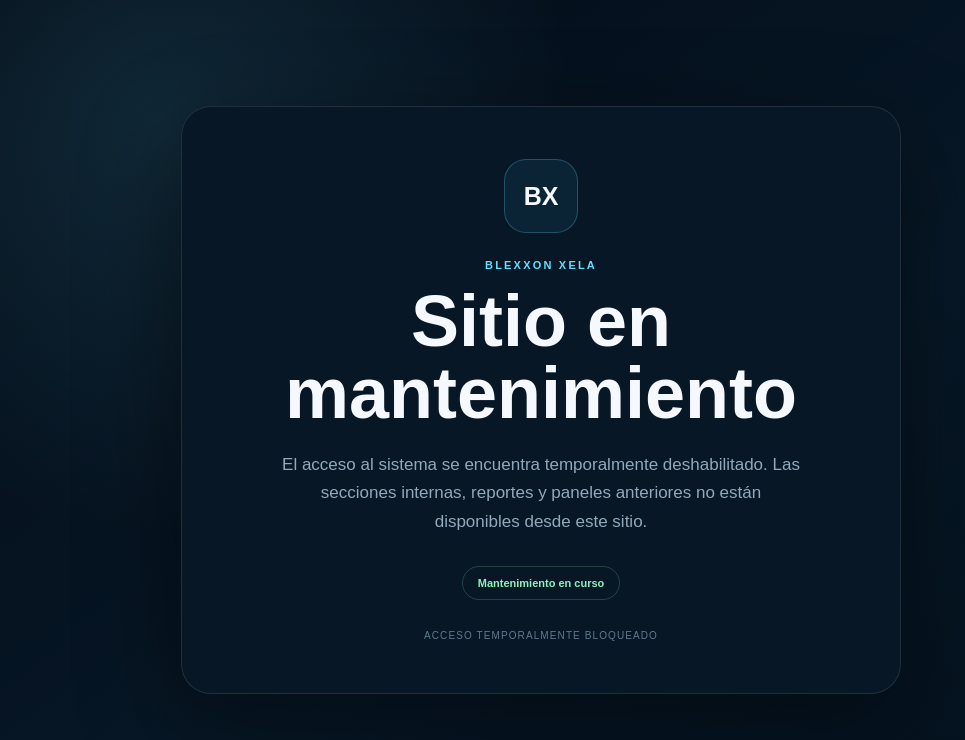
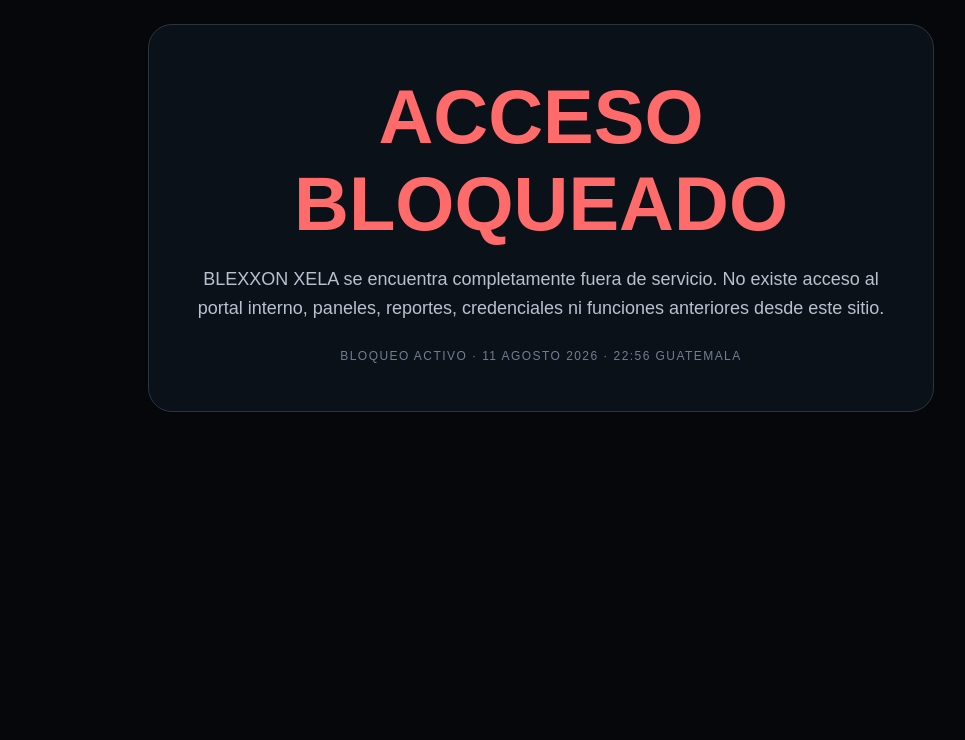
Before and after one commit to GUATEGAMES/BLEXXON-XELA., a plain HTML site: page index.html in a window 1280 px wide. Shown: the whole page, without its empty margins (99-1064 px from the left). Drawn offline with Linux system fonts and the light colour scheme.

Commit message:
Apply hard BLEXXON access block

```diff
--- a/index.html
+++ b/index.html
@@ -1,31 +1,22 @@
 <!doctype html>
 <html lang="es">
 <head>
-  <meta charset="utf-8">
-  <meta name="viewport" content="width=device-width,initial-scale=1,viewport-fit=cover">
-  <meta name="robots" content="noindex,nofollow,noarchive">
-  <meta name="color-scheme" content="dark">
-  <title>BLEXXON XELA | Mantenimiento</title>
-  <style>
-    *{box-sizing:border-box}html,body{margin:0;min-height:100%;background:#030914;color:#f5f8fc;font-family:Arial,sans-serif}body{min-height:100vh}
-    .page{min-height:100vh;display:grid;place-items:center;padding:24px;background:radial-gradient(circle at 20% 15%,rgba(99,223,255,.13),transparent 34%),linear-gradient(145deg,#030914,#071827 58%,#04111d)}
-    .card{width:min(720px,100%);padding:52px 42px;border:1px solid rgba(255,255,255,.10);border-radius:30px;background:#071725;text-align:center;box-shadow:0 34px 100px rgba(0,0,0,.46)}
-    .mark{width:74px;height:74px;margin:0 auto 26px;border-radius:22px;display:grid;place-items:center;border:1px solid rgba(99,223,255,.25);background:#0a2435;font-size:25px;font-weight:900}
-    .eyebrow{font-size:11px;font-weight:900;letter-spacing:.20em;text-transform:uppercase;color:#63dfff;margin-bottom:14px}
-    h1{margin:0;font-size:clamp(36px,7vw,72px);line-height:1}.msg{max-width:520px;margin:22px auto 0;color:#91a9bb;font-size:17px;line-height:1.65}
-    .status{display:inline-block;margin-top:30px;padding:10px 15px;border-radius:999px;border:1px solid rgba(143,242,188,.20);color:#8ff2bc;font-size:11px;font-weight:900}.foot{margin-top:30px;color:#607a8e;font-size:10px;letter-spacing:.11em;text-transform:uppercase}
-  </style>
+<meta charset="utf-8">
+<meta name="viewport" content="width=device-width,initial-scale=1">
+<meta name="robots" content="noindex,nofollow,noarchive,nosnippet,noimageindex">
+<meta http-equiv="Cache-Control" content="no-store, no-cache, must-revalidate, max-age=0">
+<meta http-equiv="Pragma" content="no-cache">
+<meta http-equiv="Expires" content="0">
+<title>BLEXXON XELA | ACCESO BLOQUEADO</title>
+<style>
+html,body{margin:0;min-height:100%;background:#05070b;color:#fff;font-family:Arial,sans-serif}body{display:grid;place-items:center;padding:24px}.box{max-width:720px;text-align:center;border:1px solid #2b3440;border-radius:24px;padding:48px 32px;background:#0b1119}h1{font-size:clamp(38px,8vw,76px);margin:0;color:#ff6b6b}p{font-size:18px;line-height:1.6;color:#b7c2ce}.stamp{margin-top:26px;font-size:12px;letter-spacing:.12em;color:#6f7f90;text-transform:uppercase}
+</style>
 </head>
 <body>
-  <main class="page">
-    <section class="card">
-      <div class="mark">BX</div>
-      <div class="eyebrow">BLEXXON XELA</div>
-      <h1>Sitio en mantenimiento</h1>
-      <p class="msg">El acceso al sistema se encuentra temporalmente deshabilitado. Las secciones internas, reportes y paneles anteriores no están disponibles desde este sitio.</p>
-      <div class="status">Mantenimiento en curso</div>
-      <div class="foot">Acceso temporalmente bloqueado</div>
-    </section>
-  </main>
+<main class="box">
+<h1>ACCESO BLOQUEADO</h1>
+<p>BLEXXON XELA se encuentra completamente fuera de servicio. No existe acceso al portal interno, paneles, reportes, credenciales ni funciones anteriores desde este sitio.</p>
+<div class="stamp">Bloqueo activo · 11 agosto 2026 · 22:56 Guatemala</div>
+</main>
 </body>
 </html>
```
